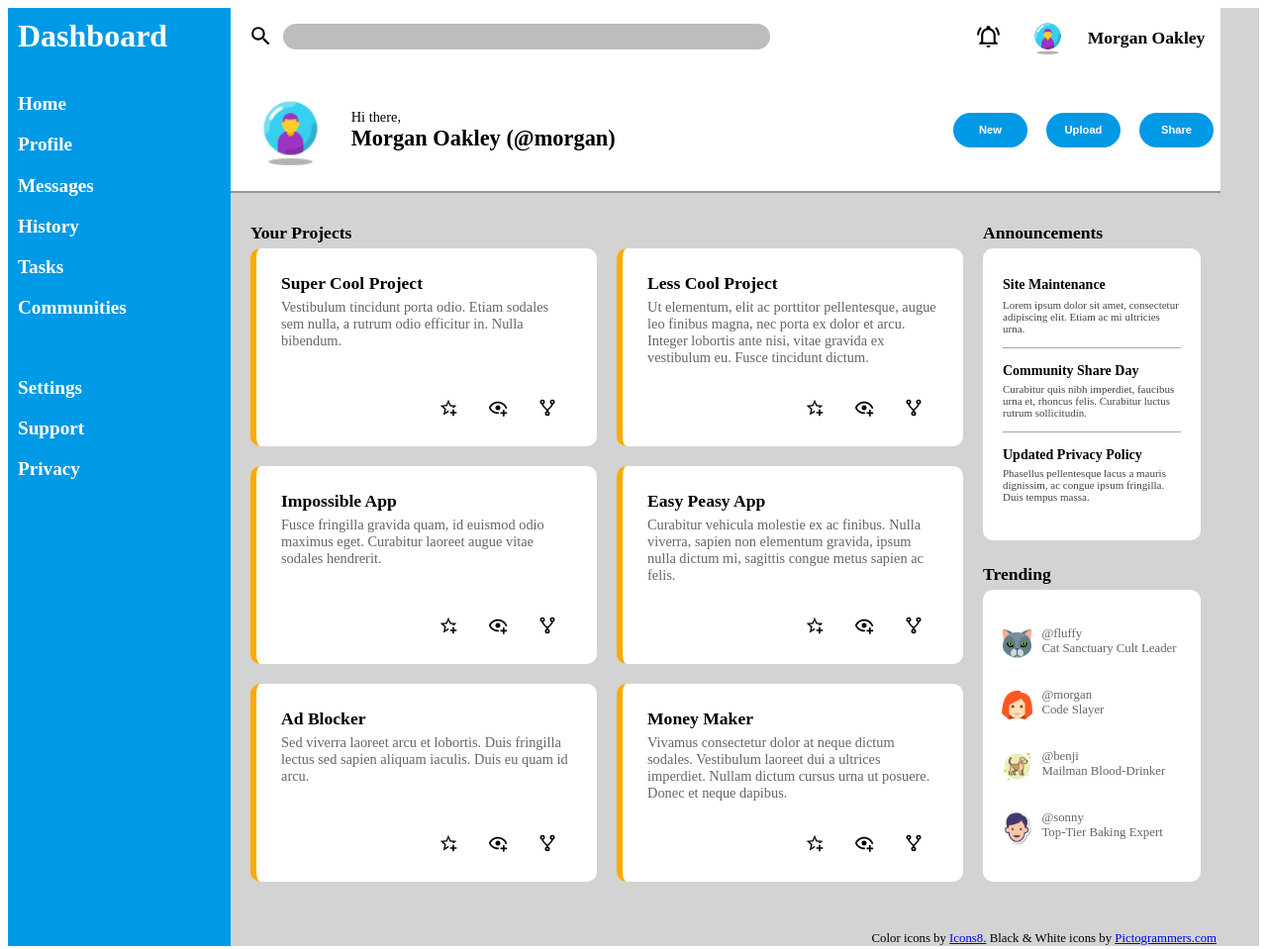
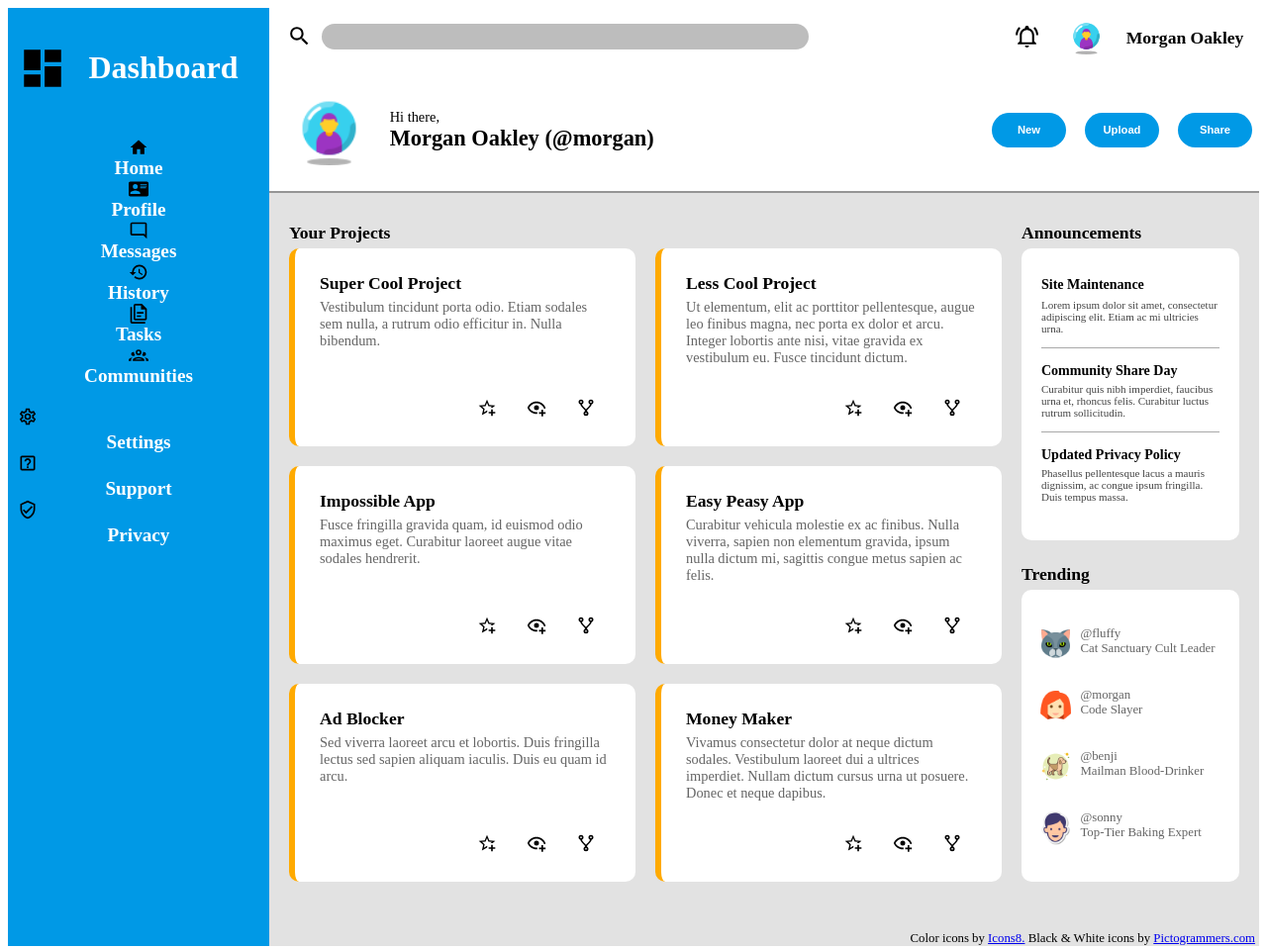
Before and after one commit to HereticJ/top-project-admin-dashboard, a website: page index.html in a window 1280 px wide. Shown: the whole page at 99% size. Drawn offline with Linux system fonts and the light colour scheme.

Commit message:
Add sidebar icons, rows to align them.

```diff
--- a/index.html
+++ b/index.html
@@ -12,20 +12,33 @@
         <div class="left">
             <div class="sidebar">
 
-            <div class="logo">Dashboard</div>
+            <div class="logo">
+                <img class="dash-icon" src="view-dashboard.svg" width="50" height="50"
+                alt="dashboard icon">
+                    <p class="dash-logo">Dashboard</p>
+            </div>
 
                 <div class="dash-nav">
+                    <img src="home.svg" width="20" height="20" alt="home icon">
                         <a href="home"><p>Home</p></a>
+                    <img src="card-account-details.svg" width="20" height="20" alt="profile icon">
                         <a href="profile"><p>Profile</p></a>
+                    <img src="message-reply-outline.svg" width="20" height="20" alt="message icon">
                         <a href="messages"><p>Messages</p></a>
+                    <img src="history.svg" width="20" height="20" alt="history icon">
                         <a href="history"><p>History</p></a>
+                    <img src="file-document-multiple-outline.svg" width="20" height="20" alt="tasks icon">
                         <a href="tasks"><p>Tasks</p></a>
+                    <img src="account-group-outline.svg" width="20" height="20" alt="communities icon">
                         <a href="communities"><p>Communities</p></a>
                 </div>
 
                 <div class="dash-settings">
+                    <img src="cog-outline.svg" width="20" height="20" alt="settings icon">
                         <a href="settings"><p>Settings</p></a>
+                    <img src="help-box-outline.svg" width="20" height="20" alt="support icon">
                         <a href="support"><p>Support</p></a>
+                    <img src="shield-check-outline.svg" width="20" height="20" alt="privacy icon">
                         <a href="privacy"><p>Privacy</p></a>
                 </div>
             </div>
--- a/style.css
+++ b/style.css
@@ -1,8 +1,8 @@
 .container {
     display: grid;
-    grid-template-columns: minmax(100px, 225px) 1000px;
+    grid-template-columns: minmax(100px, 275px) 1000px;
     grid-template-rows: 100%;
-    background-color: lightgray;
+    background-color: rgb(226, 226, 226);
     z-index: 0;
 }
 
@@ -24,14 +24,27 @@
     font-size: 2rem;
     font-weight: bold;
     grid-row: 1 / 2;
+    grid-template-columns: 1fr 4fr;
     padding: 10px;
-    place-self: start;
+    justify-self: center;
+    align-self: center;
     color: white;
 }
 
+.dash-icon {
+    place-self: center;
+}
+
+.dash-logo {
+    place-self: center;
+}
+
 .dash-nav {
+    display: grid;
     font-size: 1.2rem;
     grid-row: 2 / 3;
+    grid-template-rows: repeat(6, (200px 30px));
+    grid-template-columns: repeat(2, (1fr 3fr));
     padding: 10px;
 }
 
@@ -47,12 +60,25 @@
     text-decoration: none;
     font-weight: bold;
     color: white;
+    align-items: center;
+    justify-items: center;
+}
+
+.dash-nav > img {
+    justify-items: start;
+
 }
 
 .dash-settings > a {
+    margin: 0;
     height: auto;
     text-decoration: none;
     color: white;
+}
+
+a > p {
+    margin: 0;
+    place-self: center;
 }
 
 /**********************************************/
```
Also changed, not shown: account-group-outline.svg (added), cog-outline.svg (added), history.svg (added), note-multiple-outline.svg (added), shield-check-outline.svg (added), view-dashboard.svg (added). Lines whose indentation alone changed are shown as unchanged.
